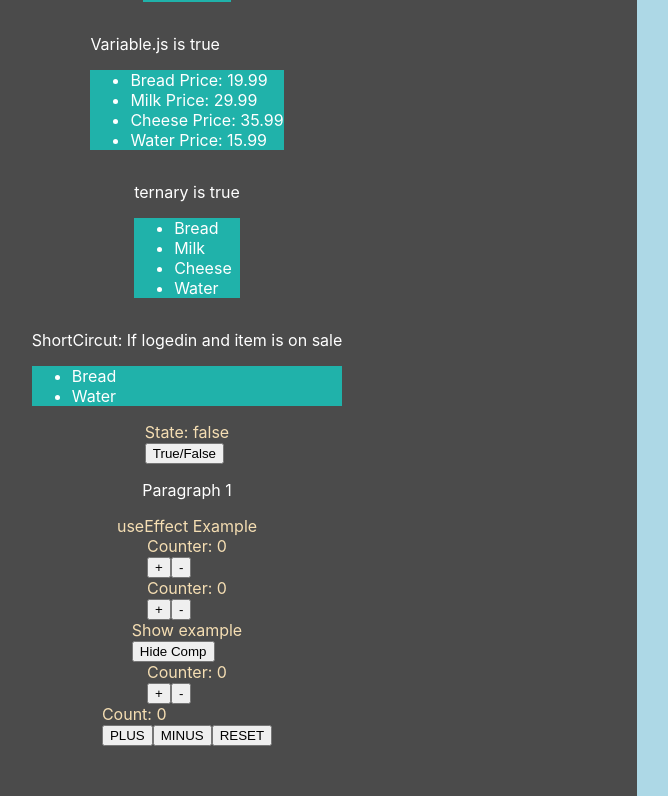
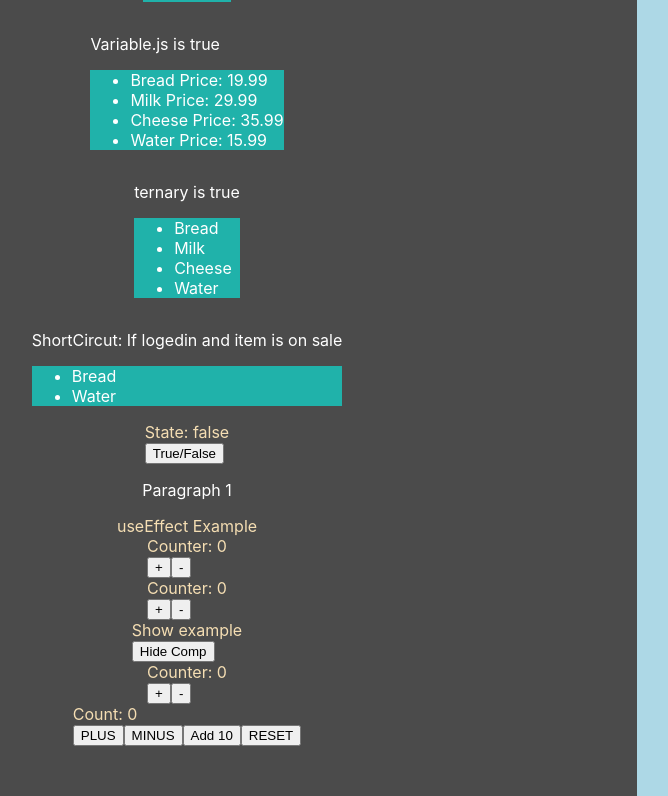
Before and after one commit to NatuRal3/feu2-frameworks, a React (Create React App) app in the folder m-f-a/: page / in a window 1280 px wide. Shown: the part 561-1357 px from the top of the page, without its empty margins (263-931 px from the left). Built offline with nearby package versions, Linux system fonts and the light colour scheme.

Commit message:
Added payload to UseReducer

```diff
--- a/m-f-a/src/state/UseReducer.js
+++ b/m-f-a/src/state/UseReducer.js
@@ -8,6 +8,8 @@ function reducer(state, action) {
       return { count: state.count + 1 };
     case "decrement":
       return { count: state.count - 1 };
+    case "payloadAmount":
+      return { count: state.count + action.payload };
     case "reset":
       return { count: 0 };
     default:
@@ -22,6 +24,7 @@ function UseReducerV1() {
       <div>Count: {state.count}</div>
       <button onClick={() => dispatch({ type: "increment" })}>PLUS</button>
       <button onClick={() => dispatch({ type: "decrement" })}>MINUS</button>
+      <button onClick={() => dispatch({ type: "payloadAmount", payload: 10 })}>Add 10</button>
       <button onClick={() => dispatch({ type: "reset" })}>RESET</button>
     </div>
   );
```
